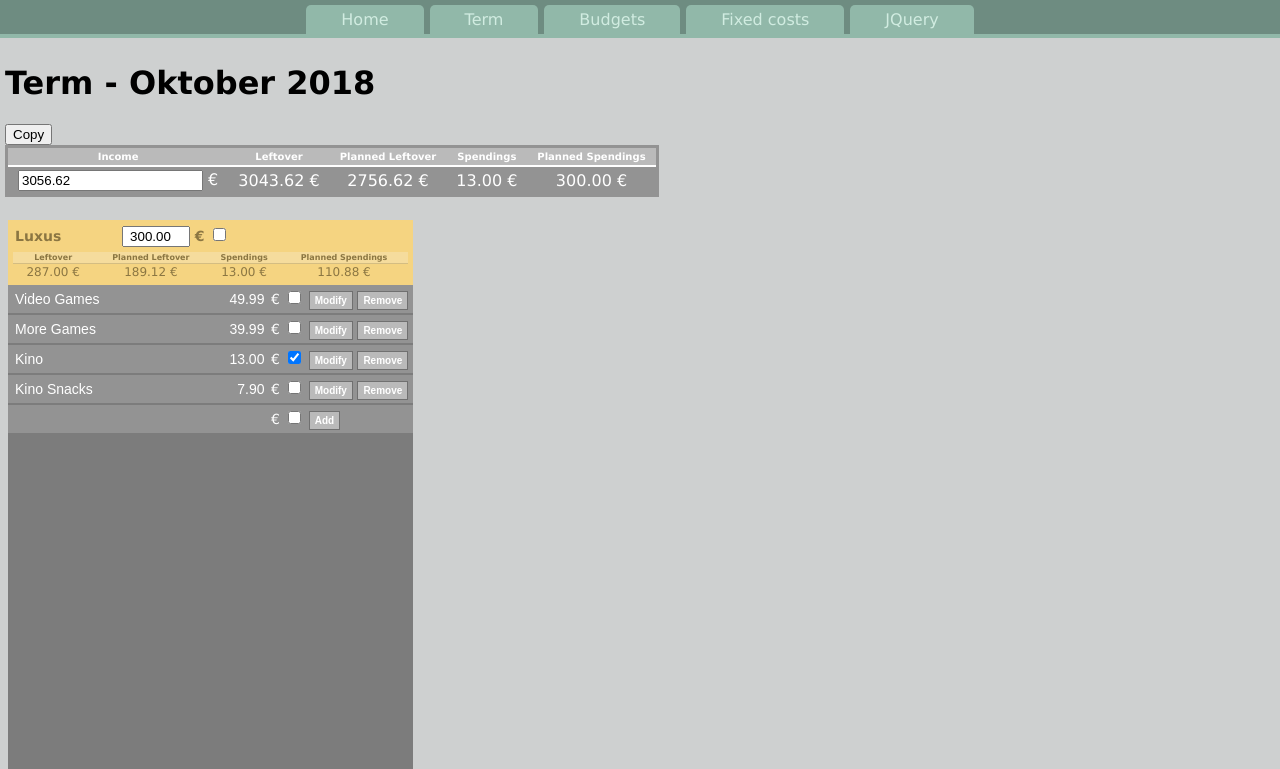
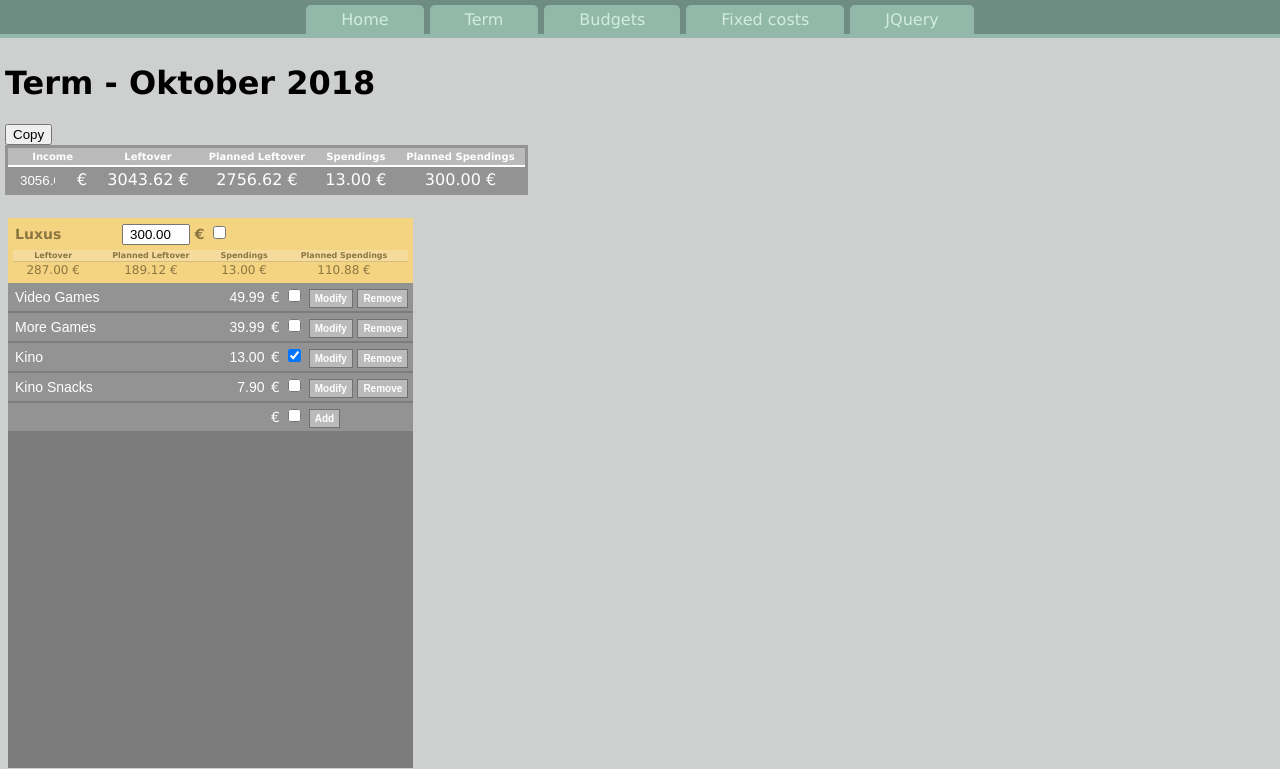
Before and after one commit to gokoururi/finances, a Flask app: page /term/1 in a window 1280 px wide. Shown: the top 769 px of the page. Run offline with Flask 2, Linux system fonts and the light colour scheme; data comes from the database, SQL or seed files in the repository.

Commit message:
Make termdata input field look nice

```diff
--- a/finances/static/main.css
+++ b/finances/static/main.css
@@ -55,6 +55,13 @@ table.termdata td {
   text-align: center;
   color: #FFF;
   background: #939393;
+}
+
+table.termdata input {
+  color: #FFF;
+  background: #939393;
+  border: 0;
+  width: 50px;
 }
 
 .budgethead table {
```
